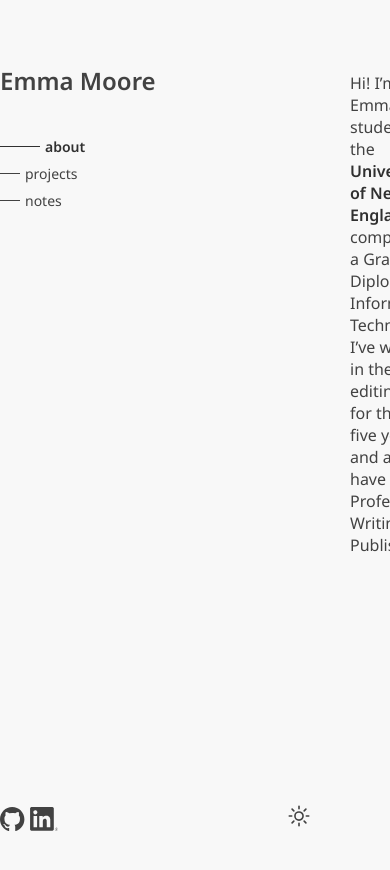
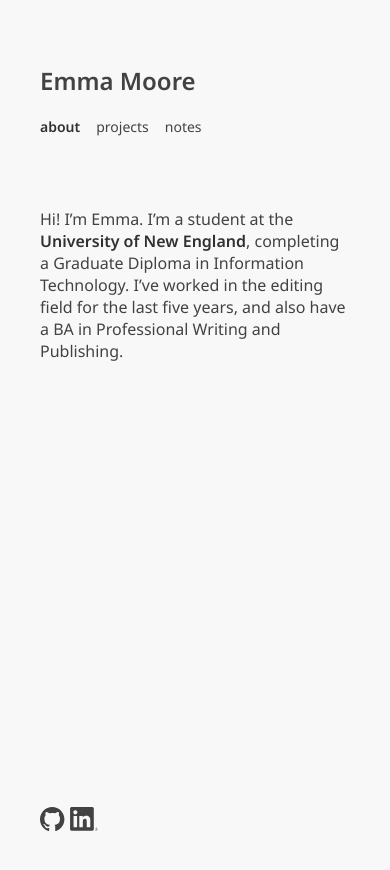
Before and after one commit to emoore29/emoore29.github.io, a Jekyll site: the page built from about.md, in a window 390 px wide. Shown: the top 870 px of the page. Built offline with Jekyll 4.4.1, drawn with Linux system fonts in a browser that asks for light colours.

Commit message:
Update mobile styles

```diff
--- /dev/null
+++ b/_includes/desktop-buttons.html
@@ -0,0 +1,17 @@
+<div class="desktop-buttons">
+  <div class="socials">
+    <a
+      href="https://github.com/emoore29"
+      aria-label="GitHub (opens in a new tab)"
+      target="_blank"
+      >{% include github-icon.html %}</a
+    >
+    <a
+      href="https://www.linkedin.com/in/emoore29/"
+      aria-label="LinkedIn (opens in a new tab)"
+      target="_blank"
+      >{% include linkedin-icon.html %}</a
+    >
+  </div>
+  <button id="theme-toggle" aria-label="Theme toggle"></button>
+</div>
--- a/_includes/socials.html
+++ b/_includes/footer.html
@@ -1,4 +1,4 @@
-<div class="buttons">
+<footer class="footer">
   <div class="socials">
     <a
       href="https://github.com/emoore29"
@@ -13,5 +13,5 @@
       >{% include linkedin-icon.html %}</a
     >
   </div>
-  <button id="theme-toggle" aria-label="Theme toggle"></button>
-</div>
+  <button id="theme-toggle"></button>
+</footer>
--- a/_includes/header.html
+++ b/_includes/header.html
@@ -3,9 +3,7 @@
     <h1 id="site-title">
       <a id="site-title-link" href="/">Emma Moore</a>
     </h1>
-
     {% include navigation.html %}
   </div>
-
-  {% include socials.html %}
+  {% include desktop-buttons.html %}
 </header>
--- a/_includes/navigation.html
+++ b/_includes/navigation.html
@@ -4,7 +4,7 @@
         <li>
           <a href="{{ item.link }}"{% if page.url == item.link or item.link == "#" | append: page.id or page.url contains '/notes' and item.name == 'notes' %} class="nav-link current-nav-link"{% else %} class="nav-link" {% endif %}><span class="line"></span>{{ item.name }}</a>
         </li>
+      {% endfor %}
 
-      {% endfor %}
   </ul>
 </nav>
--- a/_layouts/default.html
+++ b/_layouts/default.html
@@ -18,6 +18,7 @@
     <div class="wrapper">
       {% include header.html %}
       <main class="page-content">{{ content }}</main>
+      {% include footer.html %}
     </div>
     <script src="/assets/js/themes.js"></script>
   </body>
--- a/assets/css/styles.css
+++ b/assets/css/styles.css
@@ -1,5 +1,5 @@
 :root {
-  --max-page-width: 1000px;
+  --max-page-width: 1080px;
 }
 
 html {
@@ -7,10 +7,6 @@
 }
 
 html[data-theme="light"] {
-  --green: #386837;
-  --accent: #e7f1e6;
-  --purple: #9f4aa5;
-  --dark-green: #232c23;
   --grey: #575757;
   --background-color: #f8f8f8;
   --text: #424242;
@@ -20,10 +16,6 @@
 
 @media (prefers-color-scheme: dark) {
   html[data-theme="dark"] {
-    --green: #81ae93;
-    --accent: #e7f1e6;
-    --purple: #cf9ed4;
-    --dark-green: #232c23;
     --grey: #f8f8f8;
     --background-color: #1e1e1f;
     --text: #dddddd;
@@ -80,17 +72,15 @@
 }
 
 header {
+  position: relative;
+  z-index: 2;
   display: flex;
   flex-direction: column;
   justify-content: space-between;
   gap: 2px;
-  padding: 4rem 2rem 4rem 0;
-  min-width: 350px;
-  max-width: 350px;
-  width: 350px;
-  position: sticky;
-  top: 0;
-  max-height: 100vh;
+  padding: 4rem 0 0 0;
+  width: 100%;
+  background-color: var(--background-color);
 }
 
 img {
@@ -108,6 +98,10 @@
 a#site-title-link {
   color: var(--text);
   text-decoration: none;
+}
+
+.desktop-buttons {
+  display: none;
 }
 
 .nav-link:active {
@@ -140,12 +134,7 @@
 }
 
 .line {
-  display: block;
-  width: 20px;
-  height: 1px;
-  background-color: var(--text);
-  transition: width 0.1s ease;
-  margin: 0 5px 0 0;
+  display: none;
 }
 
 .nav-link:hover .line,
@@ -156,8 +145,9 @@
 
 .wrapper {
   width: 100%;
+  padding: 0 40px;
   display: flex;
-  flex-direction: row;
+  flex-direction: column;
   margin: 0 auto;
   min-height: 100vh;
   max-width: var(--max-page-width);
@@ -174,13 +164,13 @@
 #site-title {
   font-size: 1.5rem;
   font-weight: 500;
-  margin-bottom: 40px;
+  margin-bottom: 20px;
 }
 
 #navigation-list {
   display: flex;
-  flex-direction: column;
-  gap: 0.5rem;
+  flex-direction: row;
+  gap: 1rem;
   list-style: none;
   padding: 0;
   width: 100%;
@@ -265,10 +255,11 @@
   margin: 5px 0;
 }
 
-.buttons {
+.footer {
   display: flex;
   justify-content: space-between;
-  color: var(--text);
+  margin-top: auto;
+  padding: 0 0 4rem 0;
 }
 
 #theme-toggle {
@@ -278,3 +269,58 @@
   cursor: pointer;
   color: var(--text);
 }
+
+@media (min-width: 1000px) {
+  .wrapper {
+    width: 100%;
+    padding: 0 40px;
+    display: flex;
+    flex-direction: row;
+    margin: 0 auto;
+    min-height: 100vh;
+    max-width: var(--max-page-width);
+  }
+
+  header {
+    display: flex;
+    flex-direction: column;
+    justify-content: space-between;
+    gap: 2px;
+    padding: 4rem 2rem 4rem 0;
+    min-width: 350px;
+    max-width: 350px;
+    width: 350px;
+    position: sticky;
+    top: 0;
+    max-height: 100vh;
+    background-color: var(--background-color);
+  }
+
+  .line {
+    display: block;
+    width: 20px;
+    height: 1px;
+    background-color: var(--text);
+    transition: width 0.1s ease;
+    margin: 0 5px 0 0;
+  }
+
+  #navigation-list {
+    flex-direction: column;
+    gap: 0.5rem;
+  }
+
+  #site-title {
+    margin-bottom: 40px;
+  }
+
+  .desktop-buttons {
+    display: flex;
+    justify-content: space-between;
+    color: var(--text);
+  }
+
+  .footer {
+    display: none;
+  }
+}
```
Also changed, not shown: 9 other files.
